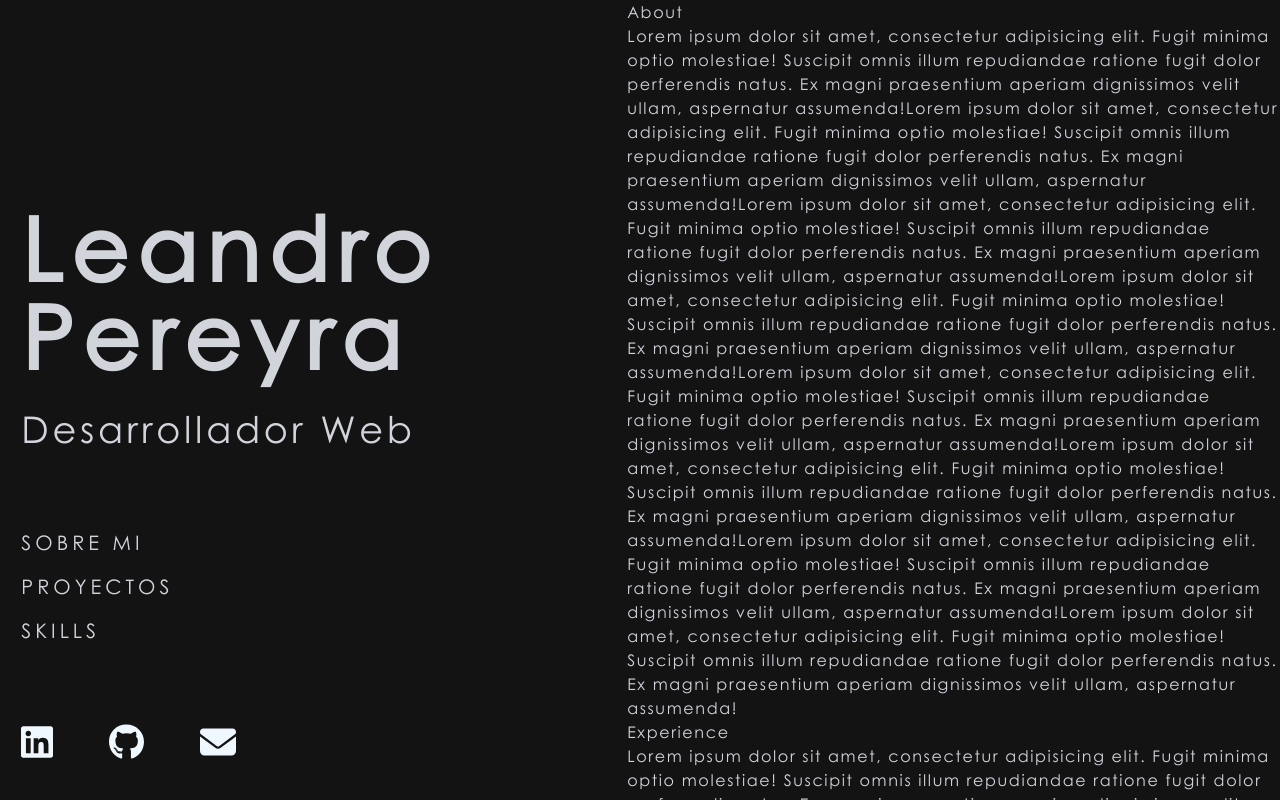
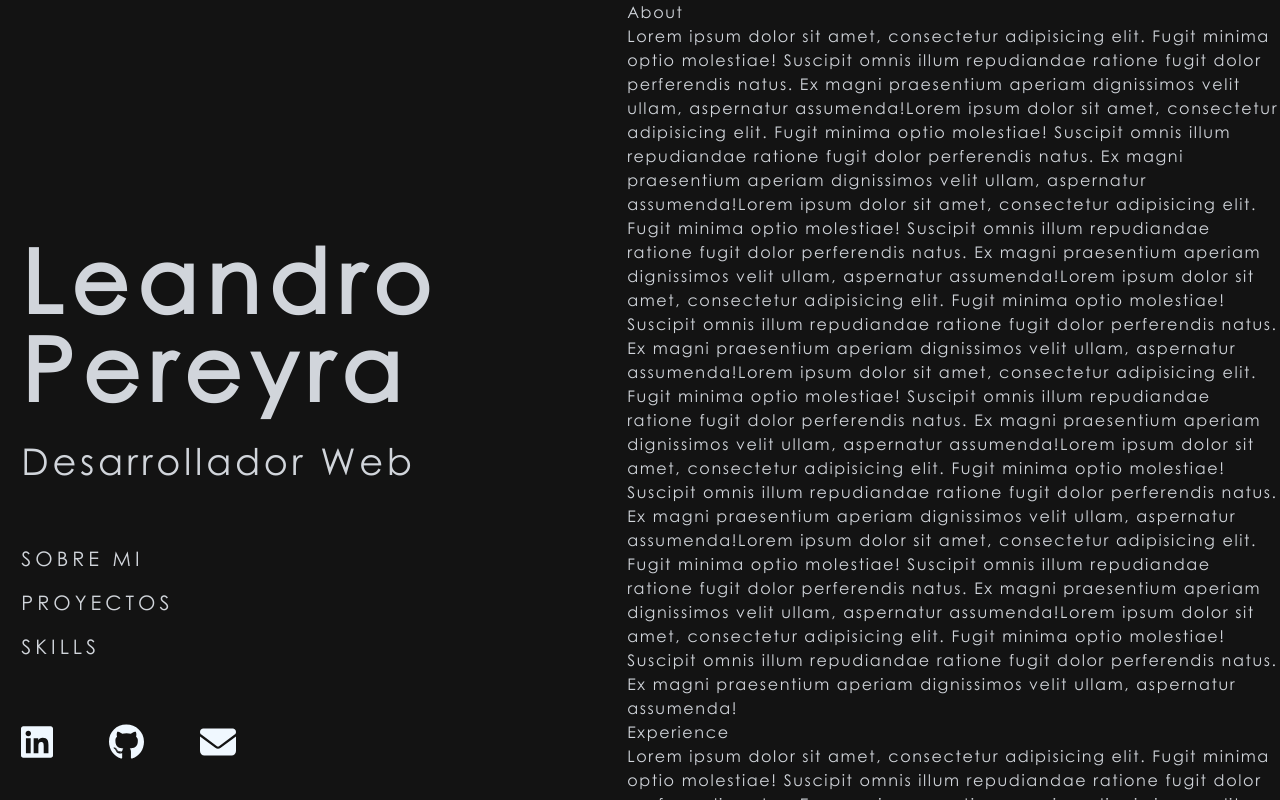
Before and after one commit to leandropereyradev/personal-web-vite, a React (Vite) app: page / in a window 1280 px wide. Built offline with nearby package versions, Linux system fonts and the light colour scheme.

Commit message:
Fix desktop style Sidebar component

```diff
--- a/src/components/sidebar/Sidebar.jsx
+++ b/src/components/sidebar/Sidebar.jsx
@@ -4,7 +4,7 @@ import Social from "./Social";
 
 const Sidebar = () => {
   return (
-    <section className="h-screen flex flex-col justify-end w-11/12 mx-auto gap-10 pb-6 md:pb-10 md:gap-14 lg:gap-20">
+    <section className="h-screen flex flex-col justify-end w-11/12 mx-auto gap-10 pb-6 md:pb-10 md:gap-14 lg:gap-20 xl:gap-16 fullHD:gap-24">
       <Header />
       <Navbar />
       <Social />
```
